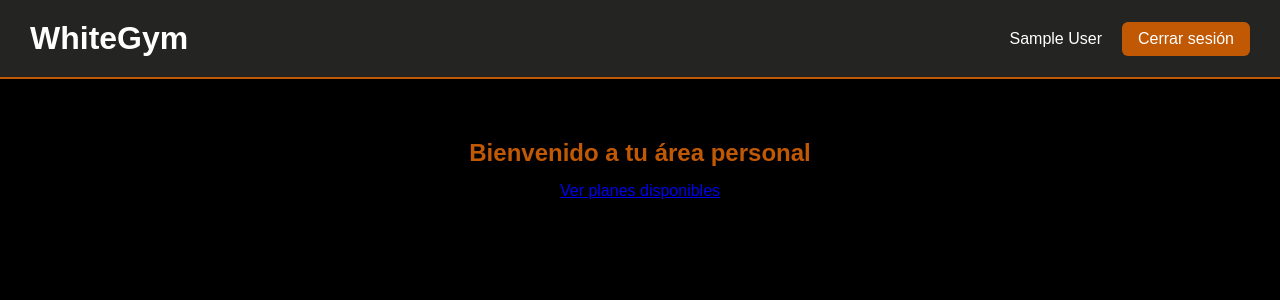
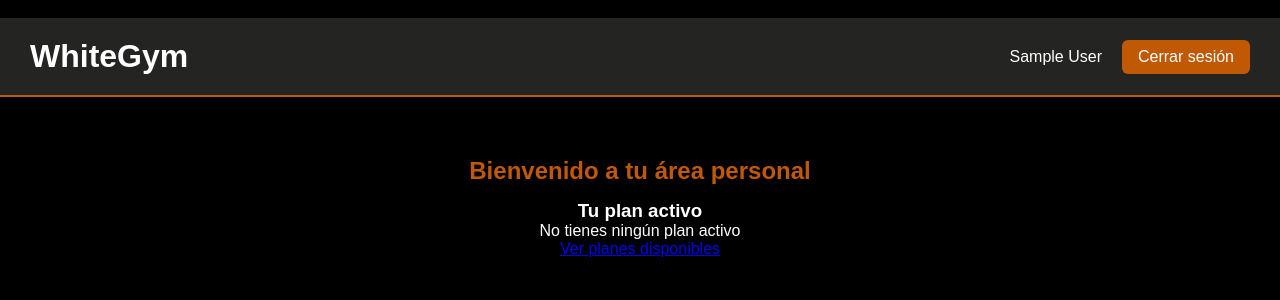
Before and after one commit to blancojr17/Tfg-whiteGym-i-igo, a PHP site: page /public/cliente.php in a window 1280 px wide. Shown: the top 300 px of the page. Run offline with PHP 8.4, Linux system fonts and the light colour scheme; the visitor is signed in with stand-in values (Sample User, id 1); tables that the repository leaves empty or names only in its code hold one stand-in row (values such as "Sample post").

Commit message:
implementacion del sistema de plan activo

```diff
--- a/app/controllers/procesar_login.php
+++ b/app/controllers/procesar_login.php
@@ -15,9 +15,7 @@
     exit;
 }
 
-$sql = "select id, nombre, email, password, rol, activo
-        from usuarios
-        where email = ?";
+$sql = "select id_usuario, nombre, email, password, rol, activo from usuarios where email = ?";
 
 $stmt = $conexion->prepare($sql);
 
@@ -36,7 +34,7 @@
     if ($fila["activo"] == 1 && password_verify($password, $fila["password"])) {
         session_regenerate_id(true);
 
-        $_SESSION["id_usuario"] = $fila["id"];
+        $_SESSION["id_usuario"] = $fila["id_usuario"];
         $_SESSION["nombre"] = $fila["nombre"];
         $_SESSION["email"] = $fila["email"];
         $_SESSION["rol"] = $fila["rol"];
--- a/config/conexion.php
+++ b/config/conexion.php
@@ -3,7 +3,7 @@
 $usuario_bd = "root";
 $password_bd = "";
 $bd = "gym_tfg";
-$puerto = 3307;
+$puerto = 3306;
 
 $conexion = new mysqli($host, $usuario_bd, $password_bd, $bd, $puerto);
 
--- a/public/cliente.php
+++ b/public/cliente.php
@@ -1,9 +1,35 @@
 <?php
 session_start();
+require_once __DIR__ . "/../config/conexion.php";
 
-if (!isset($_SESSION["email"]) || $_SESSION["rol"] !== "usuario") {
+if (!isset($_SESSION["id_usuario"]) || !isset($_SESSION["email"]) || $_SESSION["rol"] !== "usuario") {
     header("Location: login.php");
     exit;
+}
+
+$id_usuario = (int) $_SESSION["id_usuario"];
+$plan_activo = null;
+
+$sql = "SELECT p.nombre, p.tipo, up.fecha_fin, up.usos_restantes
+        FROM usuarios_planes up
+        INNER JOIN planes p ON up.id_plan = p.id_plan
+        WHERE up.id_usuario = ?
+          AND up.fecha_fin >= CURDATE()
+          AND (
+                p.tipo = 'suscripcion'
+                OR (p.tipo = 'bono' AND up.usos_restantes > 0)
+              )
+        ORDER BY up.fecha_inicio DESC, up.id_usuario_plan DESC
+        LIMIT 1";
+
+$stmt = $conexion->prepare($sql);
+
+if ($stmt) {
+    $stmt->bind_param("i", $id_usuario);
+    $stmt->execute();
+    $resultado = $stmt->get_result();
+    $plan_activo = $resultado ? $resultado->fetch_assoc() : null;
+    $stmt->close();
 }
 ?>
 <!DOCTYPE html>
@@ -25,6 +51,23 @@
 
 <main id="contenido-cliente">
     <h2>Bienvenido a tu área personal</h2>
+
+    <section>
+        <h3>Tu plan activo</h3>
+
+        <?php if ($plan_activo): ?>
+            <p><strong>Nombre:</strong> <?php echo htmlspecialchars($plan_activo["nombre"]); ?></p>
+            <p><strong>Tipo:</strong> <?php echo htmlspecialchars($plan_activo["tipo"]); ?></p>
+            <p><strong>Fecha fin:</strong> <?php echo htmlspecialchars($plan_activo["fecha_fin"]); ?></p>
+
+            <?php if ($plan_activo["tipo"] === "bono"): ?>
+                <p><strong>Usos restantes:</strong> <?php echo (int) $plan_activo["usos_restantes"]; ?></p>
+            <?php endif; ?>
+        <?php else: ?>
+            <p>No tienes ningún plan activo</p>
+        <?php endif; ?>
+    </section>
+
     <p><a href="planes.php">Ver planes disponibles</a></p>
 </main>
 
```
